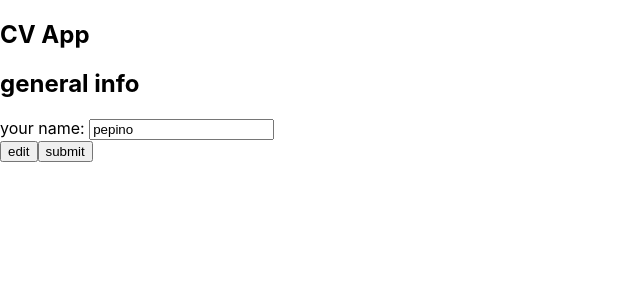
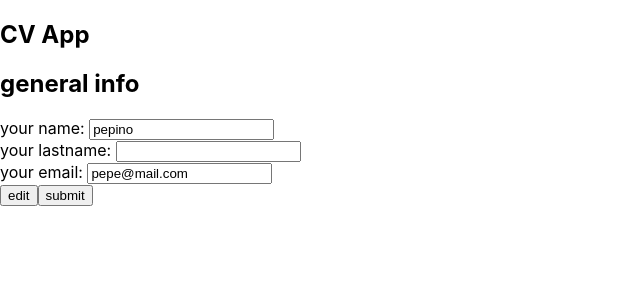
Before and after one commit to joeldevel/cv-project, a React (Create React App) app: page / in a window 1280 px wide. Shown: the top 300 px of the page, without its empty margins (0-640 px from the left). Built offline with nearby package versions, Linux system fonts and the light colour scheme.

Commit message:
can save userdata using localStorage

```diff
--- a/src/App.js
+++ b/src/App.js
@@ -12,6 +12,7 @@ class App extends React.Component {
       userData: {
         generalInfo: {
           name: 'pepino',
+          lastname: '',
           email: 'pepe@mail.com',
           telephone: ''
         },
@@ -32,17 +33,31 @@ class App extends React.Component {
 
     this.handleText = this.handleText.bind(this);
     this.makeEditable = this.makeEditable.bind(this);
+    this.saveData = this.saveData.bind(this);
+
   }
 
   handleText(e) {
-    console.log(e.target.value);
+    console.log(e.target);
+    //see event polling
     e.persist();
+    let propToUpdate = '';
+    if(e.target.name === "name") {
+      propToUpdate = "name";
+    }
+    if(e.target.name === "lastname") {
+      propToUpdate = "lastname";
+    }
+    if(e.target.name === "email") {
+      propToUpdate = "email";
+    }
+
     this.setState(prevState=>({
       userData:{
         ...prevState.userData,
         generalInfo: {
           ...prevState.userData.generalInfo,
-          name: e.target.value
+          [propToUpdate]: e.target.value,
         }
       }
     }))
@@ -52,6 +67,14 @@ class App extends React.Component {
 
   }
 
+  saveData(e) {
+    e.preventDefault();
+    const dataSubsetParent = e.target.parentNode.getAttribute('name');
+    const dataToSave = this.state.userData[dataSubsetParent];
+    // console.log(dataToSave);
+    // dataToSave.forEach((piece)=>console.log(piece));
+    localStorage.setItem([dataSubsetParent], JSON.stringify(dataToSave));
+  }
   render() {
     return (
       <div className="App">
@@ -59,19 +82,21 @@ class App extends React.Component {
           <header>
             <h1>CV App</h1>
           </header>
-          <DataSection title="general info" makeEditable={this.makeEditable}>
+          <DataSection title="general info" makeEditable={this.makeEditable}
+                        saveData={this.saveData} name="generalInfo">
             <InputText inputName="name" inputLabel="your name: "
                        value={this.state.userData.generalInfo.name}
                        onChange={this.handleText}
                        />
-                     {/*
-           <InputText inputName="bananas" inputLabel="your name: "
-                      value="manzana"
-                      defaultValue=""
-                      readOnly={true}
+            <InputText inputName="lastname" inputLabel="your lastname: "
+                      value={this.state.userData.generalInfo.lastname}
+                      onChange={this.handleText}
                       />
             <InputEmail inputName="email" inputLabel="your email: "
-                       value={this.state.userData.generalInfo.email}/>
+                       value={this.state.userData.generalInfo.email}
+                       onChange={this.handleText}
+                       />
+                     {/*
                        */}
           </DataSection>
           {/*
--- a/src/components/ControlButtons.js
+++ b/src/components/ControlButtons.js
@@ -7,7 +7,7 @@ class ControlButtons extends React.Component {
     return (
       <>
       <Button label="edit" type="button" onClick={this.props.makeEditable}/>
-      <Button label="submit" type="submit"/>
+      <Button label="submit" type="submit" onClick={this.props.saveData}/>
       </>
     );
   }
--- a/src/components/DataSection.js
+++ b/src/components/DataSection.js
@@ -9,19 +9,24 @@ class DataSection extends React.Component {
       allowEdit: false
     }
     this.makeEditable = this.makeEditable.bind(this);
+    // this.saveData = this.saveData.bind(this);
   }
   makeEditable(e) {
     // e.preventDefult();
     this.setState({allowEdit:true});
-    console.log('allowEdit', this.state.allowEdit);;
+    // console.log('allowEdit', this.state.allowEdit);;
   }
+  // saveData(e) {
+  //   e.preventDefault();
+  //   this.props.saveData
+  // }
   render() {
     return(
       <article>
         <header>
           <h2>{this.props.title}</h2>
         </header>
-          <form>
+          <form name={this.props.name}>
             {
             React.Children.map(this.props.children, (child) => {
               return React.cloneElement(child, {
@@ -29,7 +34,9 @@ class DataSection extends React.Component {
               });
             })
           }
-            <ControlButtons makeEditable={this.makeEditable}/>
+            <ControlButtons makeEditable={this.makeEditable}
+                            saveData={this.props.saveData}
+                            />
           </form>
       </article>
     );
--- a/src/components/InputEmail.js
+++ b/src/components/InputEmail.js
@@ -5,7 +5,9 @@ class InputEmail extends React.Component {
     render() {
       return(
         <InputField inputType="email" inputName={this.props.inputName}
-          inputLabel={this.props.inputLabel} value={this.props.value}/>
+          inputLabel={this.props.inputLabel} value={this.props.value}
+          onChange={this.props.onChange}
+          readOnly={this.props.isReadOnly}/>
       );
     }
 }
--- a/src/components/InputField.js
+++ b/src/components/InputField.js
@@ -19,7 +19,7 @@ class InputField extends React.Component {
     }
   }
   render() {
-    console.log(this.props.isReadOnly)
+    // console.log(this.props.isReadOnly)
     return(
       <div>
         <label htmlFor={this.props.inputName}>{this.props.inputLabel}</label>
```
